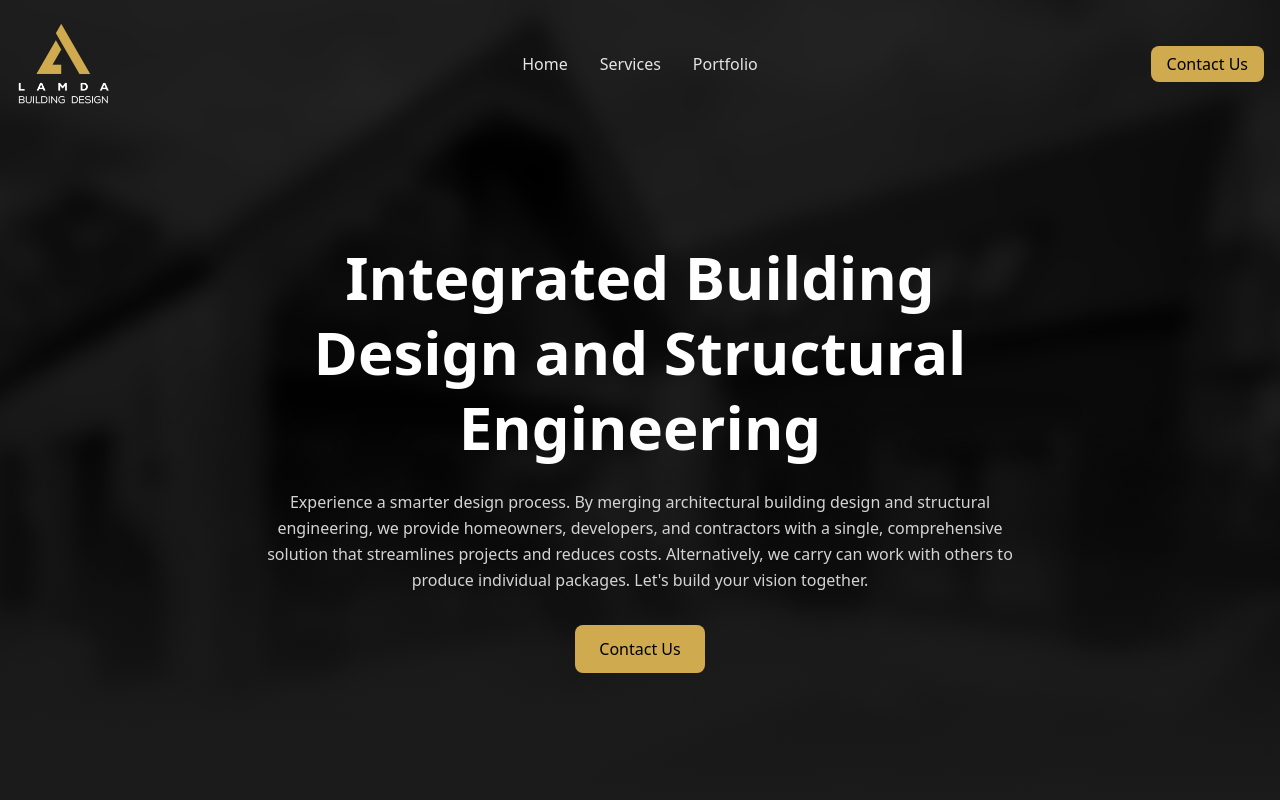
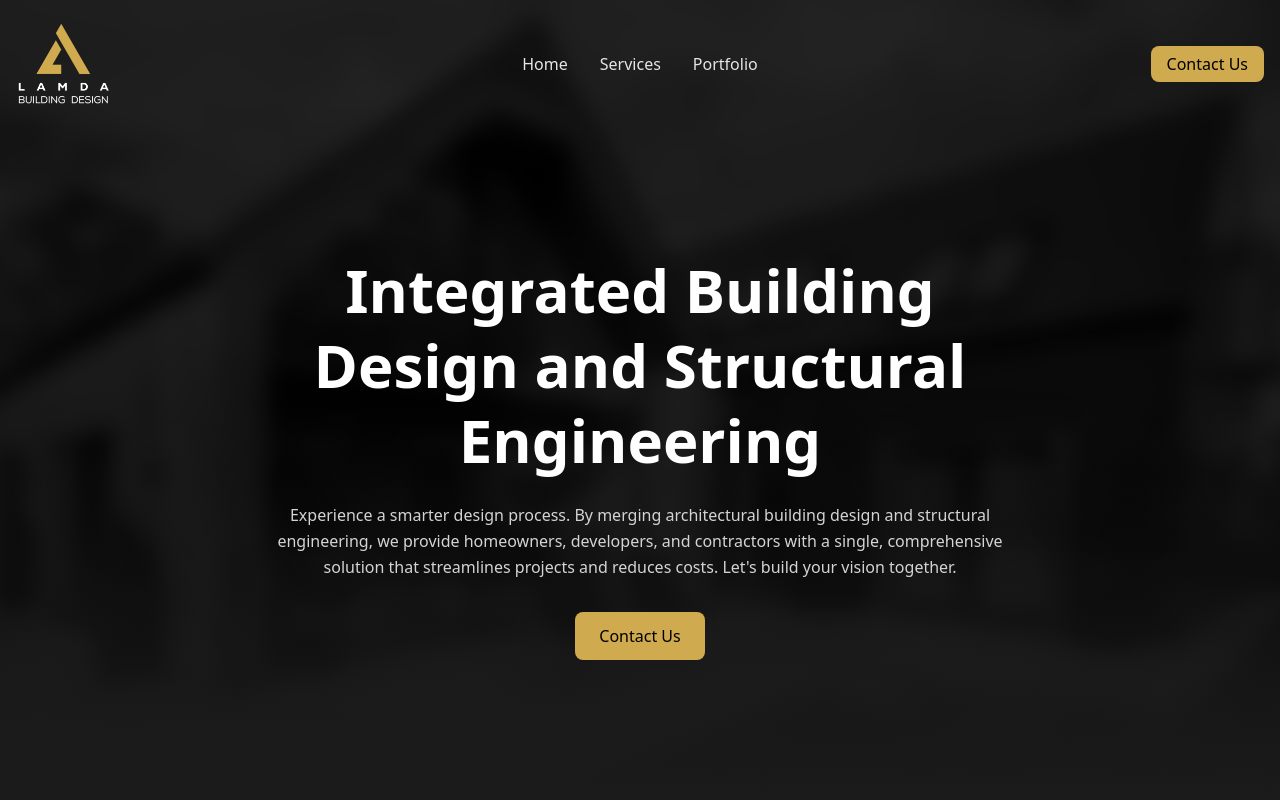
Before and after one commit to iridesceDigital/lamda, a Next.js app: page / in a window 1280 px wide. Shown: the top 800 px of the page. Built offline with nearby package versions, Linux system fonts and the light colour scheme.

Commit message:
Homepage info update

```diff
--- a/app/page.tsx
+++ b/app/page.tsx
@@ -29,7 +29,7 @@ export default function Home() {
               Integrated Building Design and Structural Engineering
             </h1>
             <p className="mt-6 text-neutral-300 leading-relaxed">
-              Experience a smarter design process. By merging architectural building design and structural engineering, we provide homeowners, developers, and contractors with a single, comprehensive solution that streamlines projects and reduces costs.  Alternatively, we carry can work with others to produce individual packages.  Let&apos;s build your vision together.
+              Experience a smarter design process. By merging architectural building design and structural engineering, we provide homeowners, developers, and contractors with a single, comprehensive solution that streamlines projects and reduces costs. Let&apos;s build your vision together.
             </p>
             <Link href="/contact" className="inline-block mt-8">
               <button className="px-6 py-3 rounded-md bg-[#CFAA4E] text-black font-medium hover:bg-[#c29b3c] transition-colors">
```
